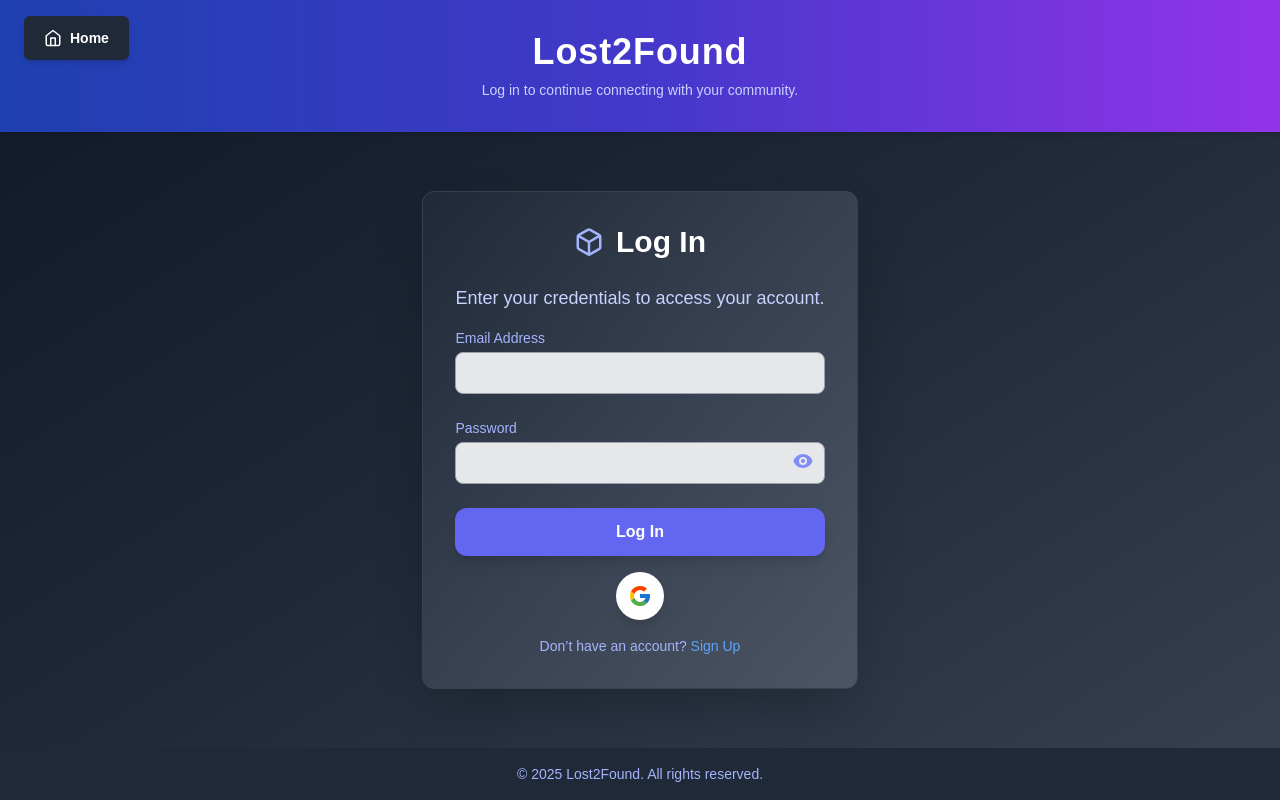
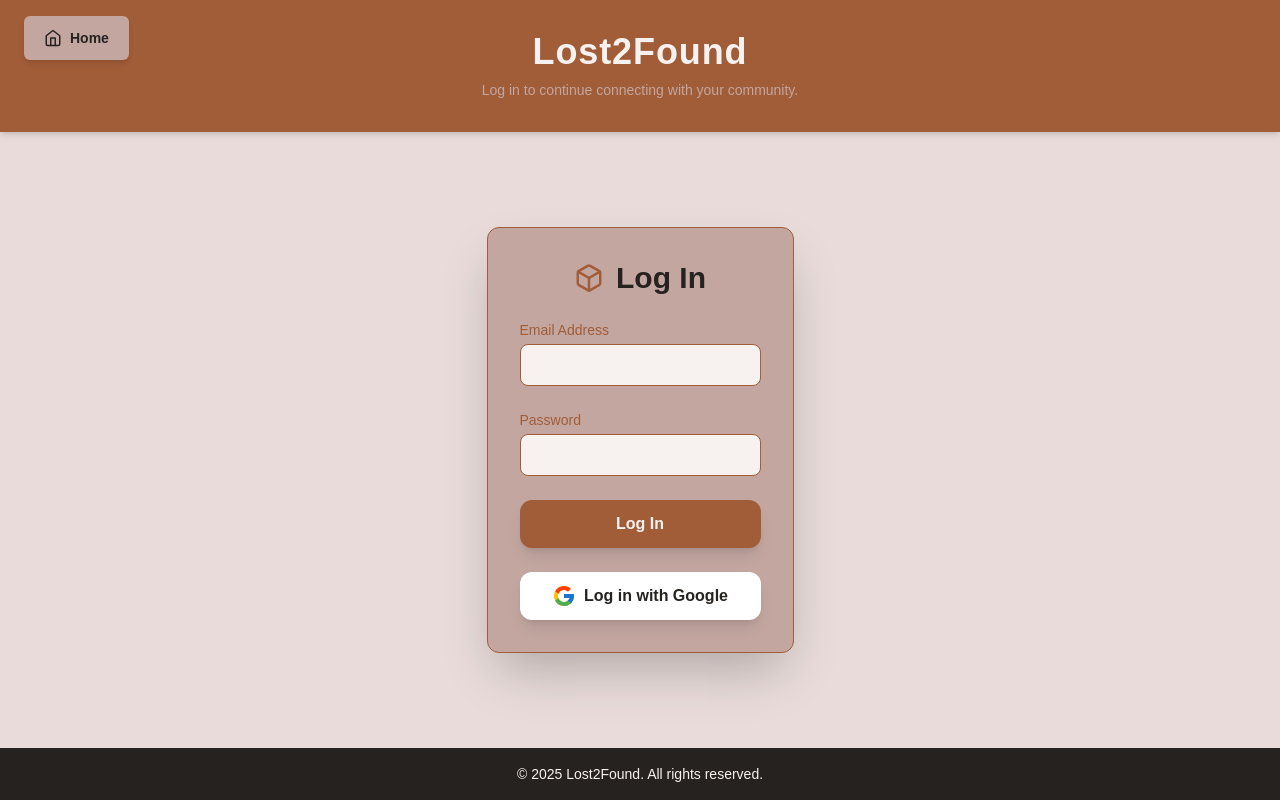
Before and after one commit to idil-bil/Lost2Found, a Next.js app in the folder hackathon_frontend/: page /login in a window 1280 px wide. Built offline with nearby package versions, Linux system fonts and the light colour scheme.

Commit message:
changed the themes of the pages

```diff
--- a/hackathon_frontend/src/app/login/page.js
+++ b/hackathon_frontend/src/app/login/page.js
@@ -1,6 +1,5 @@
 "use client";
 
-// src/app/signin.js
 import Head from "next/head";
 import { useRouter } from "next/navigation";
 import Link from "next/link";
@@ -15,8 +14,8 @@
   const [formData, setFormData] = useState({ email: "", password: "" });
   const [showPassword, setShowPassword] = useState(false);
   const [loading, setLoading] = useState(false);
-  const router = useRouter(); // Initialize the router
-  const [message, setMessage] = useState(""); // For displaying messages below the button
+  const router = useRouter();
+  const [message, setMessage] = useState("");
 
   const handleInputChange = (e) => {
     setFormData({ ...formData, [e.target.name]: e.target.value });
@@ -25,20 +24,17 @@
   const handleLogin = async (e) => {
     e.preventDefault();
     setLoading(true);
-    setMessage(""); // Clear previous messages
+    setMessage("");
     try {
       const userCredential = await signInWithEmailAndPassword(
         auth,
         formData.email,
         formData.password
       );
-      const userEmail = userCredential.user.email; // Get user email
-      // Redirect to the home page with email as a query parameter
+      const userEmail = userCredential.user.email;
       router.push(`/?email=${encodeURIComponent(userEmail)}`);
     } catch (error) {
-      setMessage(
-        "An error occurred during login. Please check your credentials."
-      );
+      setMessage("An error occurred during login. Please check your credentials.");
     } finally {
       setLoading(false);
     }
@@ -46,11 +42,10 @@
 
   const handleGoogleLogin = async () => {
     setLoading(true);
-    setMessage(""); // Clear previous messages
+    setMessage("");
     try {
       const userCredential = await signInWithPopup(auth, googleProvider);
-      const userEmail = userCredential.user.email; // Get user email
-      // Redirect to the home page with email as a query parameter
+      const userEmail = userCredential.user.email;
       router.push(`/?email=${encodeURIComponent(userEmail)}`);
     } catch (error) {
       setMessage("An error occurred during Google login. Please try again.");
@@ -60,7 +55,7 @@
   };
 
   return (
-    <div className="flex min-h-screen flex-col items-center justify-center bg-gradient-to-br from-gray-900 via-gray-800 to-gray-700">
+    <div className="flex min-h-screen flex-col items-center justify-center bg-[#E8DBD9]">
       <Head>
         <title>Log In - Lost2Found</title>
         <meta
@@ -70,37 +65,31 @@
         <link rel="icon" href="/favicon.ico" />
       </Head>
 
-      <header className="w-full py-8 bg-gradient-to-r from-blue-800 via-indigo-700 to-purple-600 shadow-md">
+      <header className="w-full py-8 bg-[#A15C38] shadow-md">
         <Link
           href="/"
-          className="absolute left-6 top-4 flex items-center gap-2 bg-gray-800 text-white px-5 py-3 rounded-md text-sm font-semibold shadow-md hover:bg-gray-700 transition"
+          className="absolute left-6 top-4 flex items-center gap-2 bg-[#C3A6A0] text-[#262220] px-5 py-3 rounded-md text-sm font-semibold shadow-md hover:bg-[#A15C38] hover:text-[#F7F1F0] transition"
         >
           <FiHome className="text-lg" />
           Home
         </Link>
-        <h1 className="text-center text-4xl font-extrabold text-white tracking-wide">
+        <h1 className="text-center text-4xl font-extrabold text-[#F7F1F0] tracking-wide">
           Lost2Found
         </h1>
-        <p className="mt-2 text-center text-indigo-200 text-sm">
+        <p className="mt-2 text-center text-[#C3A6A0] text-sm">
           Log in to continue connecting with your community.
         </p>
       </header>
 
-      <main className="flex flex-1 flex-col items-center justify-center px-6 text-gray-800">
-        <div className="w-full max-w-lg rounded-xl bg-gradient-to-br from-gray-800 via-gray-700 to-gray-600 shadow-2xl p-8 border border-gray-700">
+      <main className="flex flex-1 flex-col items-center justify-center px-6 text-[#262220]">
+        <div className="w-full max-w-lg rounded-xl bg-[#C3A6A0] shadow-2xl p-8 border border-[#A15C38]">
           <div className="flex items-center justify-center gap-3 mb-6">
-            <FiBox className="text-indigo-300 text-3xl" />
-            <h2 className="text-3xl font-bold text-white">Log In</h2>
+            <FiBox className="text-[#A15C38] text-3xl" />
+            <h2 className="text-3xl font-bold text-[#262220]">Log In</h2>
           </div>
-          <p className="mb-4 text-center text-indigo-200 text-lg max-w-sm mx-auto break-words">
-            Enter your credentials to access your account.
-          </p>
           <form className="space-y-6" onSubmit={handleLogin}>
             <div>
-              <label
-                htmlFor="email"
-                className="block text-sm font-medium text-indigo-300"
-              >
+              <label htmlFor="email" className="block text-sm font-medium text-[#A15C38]">
                 Email Address
               </label>
               <input
@@ -110,17 +99,13 @@
                 value={formData.email}
                 onChange={handleInputChange}
                 required
-                className="w-full mt-1 px-4 py-2 text-gray-800 bg-gray-200 rounded-lg border border-gray-400 focus:outline-none focus:ring-2 focus:ring-indigo-500 focus:border-indigo-500"
+                className="w-full mt-1 px-4 py-2 text-[#262220] bg-[#F7F1F0] rounded-lg border border-[#A15C38] focus:outline-none focus:ring-2 focus:ring-[#A15C38]"
               />
             </div>
             <div>
-              <label
-                htmlFor="password"
-                className="block text-sm font-medium text-indigo-300"
-              >
+              <label htmlFor="password" className="block text-sm font-medium text-[#A15C38]">
                 Password
               </label>
-              <div className="relative">
               <input
                 type={showPassword ? "text" : "password"}
                 id="password"
@@ -128,51 +113,27 @@
                 value={formData.password}
                 onChange={handleInputChange}
                 required
-                  className="w-full mt-1 px-4 py-2 text-gray-800 bg-gray-200 rounded-lg border border-gray-400 focus:outline-none focus:ring-2 focus:ring-indigo-500 focus:border-indigo-500"
+                className="w-full mt-1 px-4 py-2 text-[#262220] bg-[#F7F1F0] rounded-lg border border-[#A15C38] focus:outline-none focus:ring-2 focus:ring-[#A15C38]"
               />
-                <button
-                  type="button"
-                  onClick={() => setShowPassword(!showPassword)}
-                  className="absolute inset-y-0 right-3 flex items-center text-indigo-400 hover:text-indigo-300"
-                >
-                  {showPassword ? <HiEyeOff size={20} /> : <HiEye size={20} />}
-                </button>
-              </div>
             </div>
             <button
               type="submit"
-              className="w-full py-3 bg-indigo-500 text-white font-semibold rounded-xl shadow-lg hover:bg-indigo-600 transform hover:scale-105 transition duration-200"
-              disabled={loading}
+              className="w-full py-3 bg-[#A15C38] text-[#F7F1F0] font-semibold rounded-xl shadow-lg hover:bg-[#8E4F31] transform hover:scale-105 transition duration-200"
             >
               {loading ? "Logging In..." : "Log In"}
             </button>
+            <button
+              type="button"
+              onClick={handleGoogleLogin}
+              className="w-full py-3 bg-white text-[#262220] font-semibold rounded-xl shadow-lg flex items-center justify-center gap-2 hover:bg-[#F7F1F0] transform hover:scale-105 transition duration-200"
+            >
+              <FcGoogle size={24} /> Log in with Google
+            </button>
           </form>
-          {/* Conditional Message Below the Button */}
-          {message && (
-            <p className="mt-4 text-center text-sm text-red-500">{message}</p>
-          )}
-          <div className="flex items-center justify-center mt-4">
-            <button
-              onClick={handleGoogleLogin}
-              className="w-12 h-12 bg-white rounded-full shadow-lg flex items-center justify-center hover:shadow-xl transition transform hover:scale-105"
-              disabled={loading}
-            >
-              <FcGoogle size={24} />
-            </button>
-          </div>
-          <p className="mt-4 text-center text-indigo-300 text-sm">
-            Don’t have an account?{" "}
-            <Link
-              href="/signup"
-              className="text-blue-400 hover:underline hover:text-blue-300"
-            >
-              Sign Up
-            </Link>
-          </p>
         </div>
       </main>
 
-      <footer className="w-full py-4 bg-gray-800 text-center text-sm text-indigo-300">
+      <footer className="w-full py-4 bg-[#262220] text-center text-sm text-[#F7F1F0]">
         &copy; {new Date().getFullYear()} Lost2Found. All rights reserved.
       </footer>
     </div>
--- a/hackathon_frontend/src/app/signup/page.js
+++ b/hackathon_frontend/src/app/signup/page.js
@@ -14,8 +14,8 @@
   const [formData, setFormData] = useState({ email: "", password: "" });
   const [showPassword, setShowPassword] = useState(false);
   const [loading, setLoading] = useState(false);
-  const [message, setMessage] = useState(""); // For displaying messages below the button
-  const router = useRouter(); // Initialize the router
+  const [message, setMessage] = useState("");
+  const router = useRouter();
 
   const handleInputChange = (e) => {
     setFormData({ ...formData, [e.target.name]: e.target.value });
@@ -24,15 +24,14 @@
   const handleSignUp = async (e) => {
     e.preventDefault();
     setLoading(true);
-    setMessage(""); // Clear previous messages
+    setMessage("");
     try {
       const userCredential = await createUserWithEmailAndPassword(
         auth,
         formData.email,
         formData.password
       );
-      const userEmail = userCredential.user.email; // Get user email
-      // Redirect to the home page with email as a query parameter
+      const userEmail = userCredential.user.email;
       router.push(`/?email=${encodeURIComponent(userEmail)}`);
     } catch (error) {
       if (error.code === "auth/email-already-in-use") {
@@ -47,11 +46,10 @@
 
   const handleGoogleSignUp = async () => {
     setLoading(true);
-    setMessage(""); // Clear previous messages
+    setMessage("");
     try {
       const userCredential = await signInWithPopup(auth, googleProvider);
-      const userEmail = userCredential.user.email; // Get user email
-      // Redirect to the home page with email as a query parameter
+      const userEmail = userCredential.user.email;
       router.push(`/?email=${encodeURIComponent(userEmail)}`);
     } catch (error) {
       setMessage("An error occurred during Google sign-up. Please try again.");
@@ -61,7 +59,7 @@
   };
 
   return (
-    <div className="flex min-h-screen flex-col items-center justify-center bg-gradient-to-br from-gray-900 via-gray-800 to-gray-700">
+    <div className="flex min-h-screen flex-col items-center justify-center bg-[#E8DBD9]">
       <Head>
         <title>Sign Up - Lost2Found</title>
         <meta
@@ -71,38 +69,31 @@
         <link rel="icon" href="/favicon.ico" />
       </Head>
 
-      <header className="w-full py-8 bg-gradient-to-r from-blue-800 via-indigo-700 to-purple-600 shadow-md">
+      <header className="w-full py-8 bg-[#A15C38] shadow-md">
         <Link
           href="/"
-          className="absolute left-6 top-4 flex items-center gap-2 bg-gray-800 text-white px-5 py-3 rounded-md text-sm font-semibold shadow-md hover:bg-gray-700 transition"
+          className="absolute left-6 top-4 flex items-center gap-2 bg-[#C3A6A0] text-[#262220] px-5 py-3 rounded-md text-sm font-semibold shadow-md hover:bg-[#A15C38] hover:text-[#F7F1F0] transition"
         >
           <FiHome className="text-lg" />
           Home
         </Link>
-        <h1 className="text-center text-4xl font-extrabold text-white tracking-wide">
+        <h1 className="text-center text-4xl font-extrabold text-[#F7F1F0] tracking-wide">
           Lost2Found
         </h1>
-        <p className="mt-2 text-center text-indigo-200 text-sm">
+        <p className="mt-2 text-center text-[#C3A6A0] text-sm">
           Join the community and reconnect lost and found items.
         </p>
       </header>
 
-      <main className="flex flex-1 flex-col items-center justify-center px-6 text-gray-800">
-        <div className="w-full max-w-lg rounded-xl bg-gradient-to-br from-gray-800 via-gray-700 to-gray-600 shadow-2xl p-8 border border-gray-700">
+      <main className="flex flex-1 flex-col items-center justify-center px-6 text-[#262220]">
+        <div className="w-full max-w-lg rounded-xl bg-[#C3A6A0] shadow-2xl p-8 border border-[#A15C38]">
           <div className="flex items-center justify-center gap-3 mb-6">
-            <FiBox className="text-indigo-300 text-3xl" />
-            <h2 className="text-3xl font-bold text-white">Sign Up</h2>
+            <FiBox className="text-[#A15C38] text-3xl" />
+            <h2 className="text-3xl font-bold text-[#262220]">Sign Up</h2>
           </div>
-          <p className="mb-4 text-center text-indigo-200 text-lg max-w-sm mx-auto break-words">
-            Create an account to reconnect with your community.
-          </p>
-
           <form className="space-y-6" onSubmit={handleSignUp}>
             <div>
-              <label
-                htmlFor="email"
-                className="block text-sm font-medium text-indigo-300"
-              >
+              <label htmlFor="email" className="block text-sm font-medium text-[#A15C38]">
                 Email Address
               </label>
               <input
@@ -112,17 +103,13 @@
                 value={formData.email}
                 onChange={handleInputChange}
                 required
-                className="w-full mt-1 px-4 py-2 text-gray-800 bg-gray-200 rounded-lg border border-gray-400 focus:outline-none focus:ring-2 focus:ring-indigo-500 focus:border-indigo-500"
+                className="w-full mt-1 px-4 py-2 text-[#262220] bg-[#F7F1F0] rounded-lg border border-[#A15C38] focus:outline-none focus:ring-2 focus:ring-[#A15C38]"
               />
             </div>
             <div>
-              <label
-                htmlFor="password"
-                className="block text-sm font-medium text-indigo-300"
-              >
+              <label htmlFor="password" className="block text-sm font-medium text-[#A15C38]">
                 Password
               </label>
-              <div className="relative">
               <input
                 type={showPassword ? "text" : "password"}
                 id="password"
@@ -130,53 +117,27 @@
                 value={formData.password}
                 onChange={handleInputChange}
                 required
-                  className="w-full mt-1 px-4 py-2 text-gray-800 bg-gray-200 rounded-lg border border-gray-400 focus:outline-none focus:ring-2 focus:ring-indigo-500 focus:border-indigo-500"
+                className="w-full mt-1 px-4 py-2 text-[#262220] bg-[#F7F1F0] rounded-lg border border-[#A15C38] focus:outline-none focus:ring-2 focus:ring-[#A15C38]"
               />
-                <button
-                  type="button"
-                  onClick={() => setShowPassword(!showPassword)}
-                  className="absolute inset-y-0 right-3 flex items-center text-indigo-400 hover:text-indigo-300"
-                >
-                  {showPassword ? <HiEyeOff size={20} /> : <HiEye size={20} />}
-                </button>
-              </div>
             </div>
             <button
               type="submit"
-              className="w-full py-3 bg-indigo-500 text-white font-semibold rounded-xl shadow-lg hover:bg-indigo-600 transform hover:scale-105 transition duration-200"
-              disabled={loading}
+              className="w-full py-3 bg-[#A15C38] text-[#F7F1F0] font-semibold rounded-xl shadow-lg hover:bg-[#8E4F31] transform hover:scale-105 transition duration-200"
             >
               {loading ? "Signing Up..." : "Sign Up"}
             </button>
+            <button
+              type="button"
+              onClick={handleGoogleSignUp}
+              className="w-full py-3 bg-white text-[#262220] font-semibold rounded-xl shadow-lg flex items-center justify-center gap-2 hover:bg-[#F7F1F0] transform hover:scale-105 transition duration-200"
+            >
+              <FcGoogle size={24} /> Sign up with Google
+            </button>
           </form>
-
-          {/* Conditional Message Below the Button */}
-          {message && (
-            <p className="mt-4 text-center text-sm text-red-500">{message}</p>
-          )}
-
-          <div className="flex items-center justify-center mt-4">
-            <button
-              onClick={handleGoogleSignUp}
-              className="w-12 h-12 bg-white rounded-full shadow-lg flex items-center justify-center hover:shadow-xl transition transform hover:scale-105"
-              disabled={loading}
-            >
-              <FcGoogle size={24} />
-            </button>
-          </div>
-          <p className="mt-4 text-center text-indigo-300 text-sm">
-            Already have an account?{" "}
-            <Link
-              href="/login"
-              className="text-blue-400 hover:underline hover:text-blue-300"
-            >
-              Log In
-            </Link>
-          </p>
         </div>
       </main>
 
-      <footer className="w-full py-4 bg-gray-800 text-center text-sm text-indigo-300">
+      <footer className="w-full py-4 bg-[#262220] text-center text-sm text-[#F7F1F0]">
         &copy; {new Date().getFullYear()} Lost2Found. All rights reserved.
       </footer>
     </div>
```
Also changed, not shown: hackathon_frontend/src/app/account/page.js (+13 -13 lines), hackathon_frontend/src/app/components/LeftPanel.js (+25 -29 lines). Lines whose indentation alone changed are shown as unchanged.
